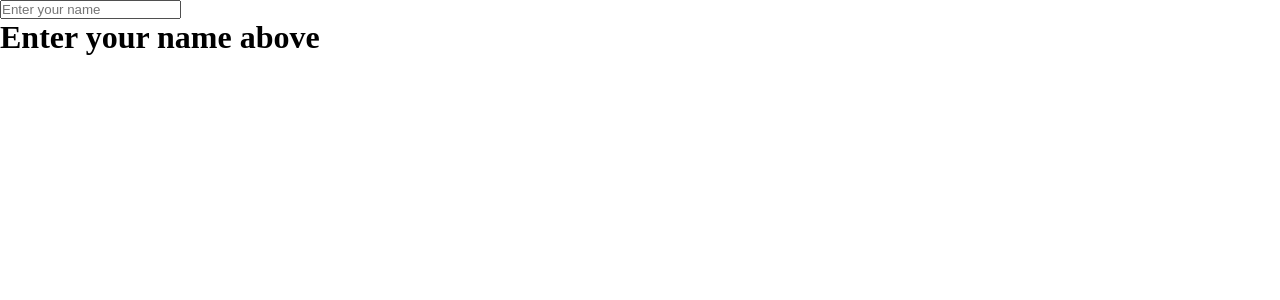
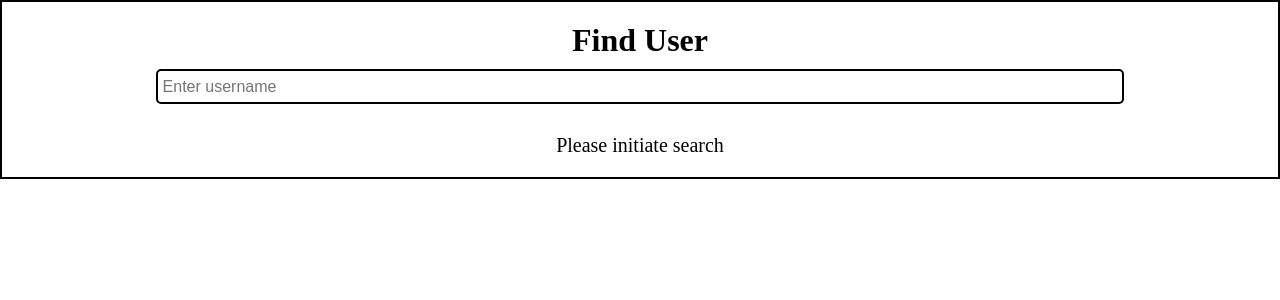
Before and after one commit to gafs-codex/tapascript, a React (Vite) app: page / in a window 1280 px wide. Shown: the top 300 px of the page. Built offline with nearby package versions, Linux system fonts and the light colour scheme.

Commit message:
user profile search project

```diff
--- /dev/null
+++ b/src/FindUser.jsx
@@ -0,0 +1,32 @@
+import { useState } from "react";
+import GithubUser from "./GithubUser";
+function FindUser() {
+    const [username, setUsername] = useState("");
+
+
+    const userType = (event) => {
+        setUsername(event.target.value)
+    }
+
+    return (
+        <div className="find-user">
+            <h1>Find User</h1>
+            <form action="">
+                <div className="form-group">
+                    <label htmlFor="username"></label>
+                    <input
+                        type="text"
+                        placeholder="Enter username"
+                        onChange={userType}
+                    />
+                </div>
+            </form>
+
+            <div className="result">
+                {username ? /**<p>{username}</p>**/ <GithubUser username={username} /> : <p>Please initiate search</p>}
+            </div>
+        </div>
+
+    )
+}
+export default FindUser;
--- /dev/null
+++ b/src/GithubUser.jsx
@@ -0,0 +1,59 @@
+import { useState, useEffect } from "react";
+function GithubUser(props) {
+    // https://api.github.com/users
+    const [user, setUser] = useState(null);
+    const [error, setError] = useState(null);
+    const [loading, setLoading] = useState(false);
+
+    useEffect(() => {
+        setLoading(true)
+        try {
+            const url = `https://api.github.com/users/${props.username}`;
+            fetch(url)
+                .then(response => response.json())
+                .then(data => {
+                    setUser(data)
+                    setLoading(false)
+                })
+
+        } catch (error) {
+            setError(error)
+            setLoading(false)
+        }
+    }, [props.username])
+
+
+    return (
+        <div className="github-user">
+            {loading && <p>Loading.... please wait</p>}
+            {error && <p>{error.message}</p>}
+            {user && (
+                <ul>
+                    <li>
+                        <img src={user.avatar_url} alt={user.login} />
+                    </li>
+                    <li>
+                        <strong>Name: </strong> {user.name ? user.name : "NA"}
+                    </li>
+                    <li>
+                        <strong>Bio:</strong> {user.bio ? user.bio : "NA"}
+                    </li>
+                    <li>
+                        <strong>Location:</strong> {user.location ? user.location : "NA"}
+                    </li>
+                    <li>
+                        Blog or Site: {user.blog ? user.blog : "NA"}
+                    </li>
+                    <li>
+                        <strong>Public Repos:</strong>{" "}
+                        {user.public_repos ? user.public_repos : 0}
+                    </li>
+                    <li>
+                        <strong>Followers:</strong> {user.followers ? user.followers : 0}
+                    </li>
+                </ul>
+            )}
+        </div>
+    )
+}
+export default GithubUser;
--- a/src/main.jsx
+++ b/src/main.jsx
@@ -9,6 +9,7 @@ import MovieList from './MovieList.jsx'
 import UserProfile from './UserProfile.jsx'
 import Timer from './Timer.jsx'
 import Storage from './Storage.jsx'
+import FindUser from './FindUser.jsx'
 
 createRoot(document.getElementById('root')).render(
   // <App />
@@ -18,5 +19,6 @@ createRoot(document.getElementById('root')).render(
   // <MovieList />
   // <UserProfile />
   // <Timer />
-  <Storage />
+  // <Storage />
+  <FindUser />
 )
--- a/src/style.css
+++ b/src/style.css
@@ -33,3 +33,41 @@
     margin-top: 5px;
     list-style-type: none;
 }
+
+h1 {
+    text-align: center;
+}
+
+.find-user {
+    border: 2px solid black;
+    padding: 20px;
+    display: flex;
+    flex-direction: column;
+    justify-content: center;
+    align-items: center;
+}
+
+form {
+    /* border: 2px solid black; */
+    width: 80%;
+    padding: 10px;
+}
+
+input {
+    width: 100%;
+    height: 35px;
+    border-radius: 5px;
+    border: 2px solid;
+    outline: none;
+    font-size: 16px;
+    padding: 0px 5px;
+}
+
+.result {
+    margin-top: 20px;
+}
+
+.result p {
+    font-size: 20px;
+    /* font-weight: 500; */
+}
```
